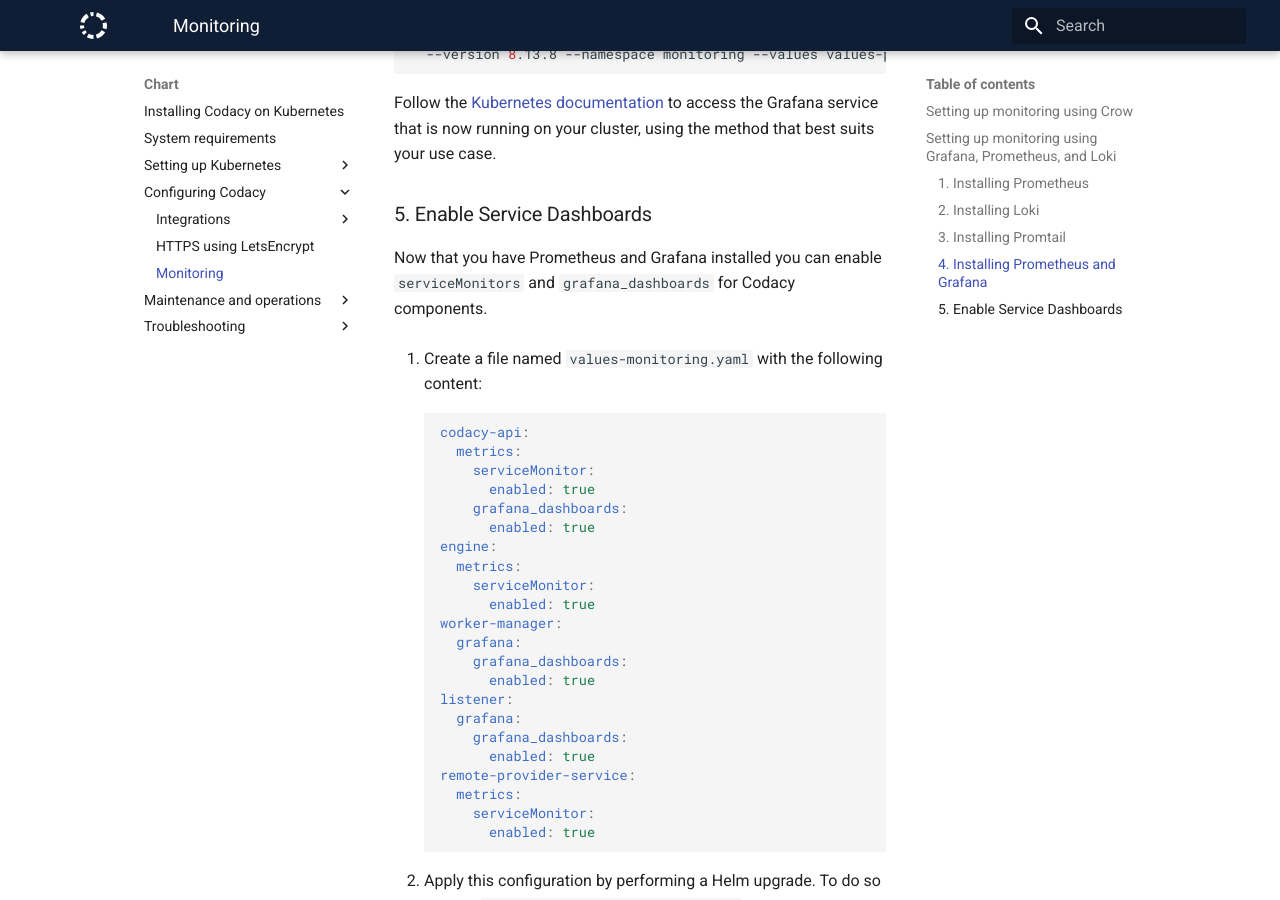
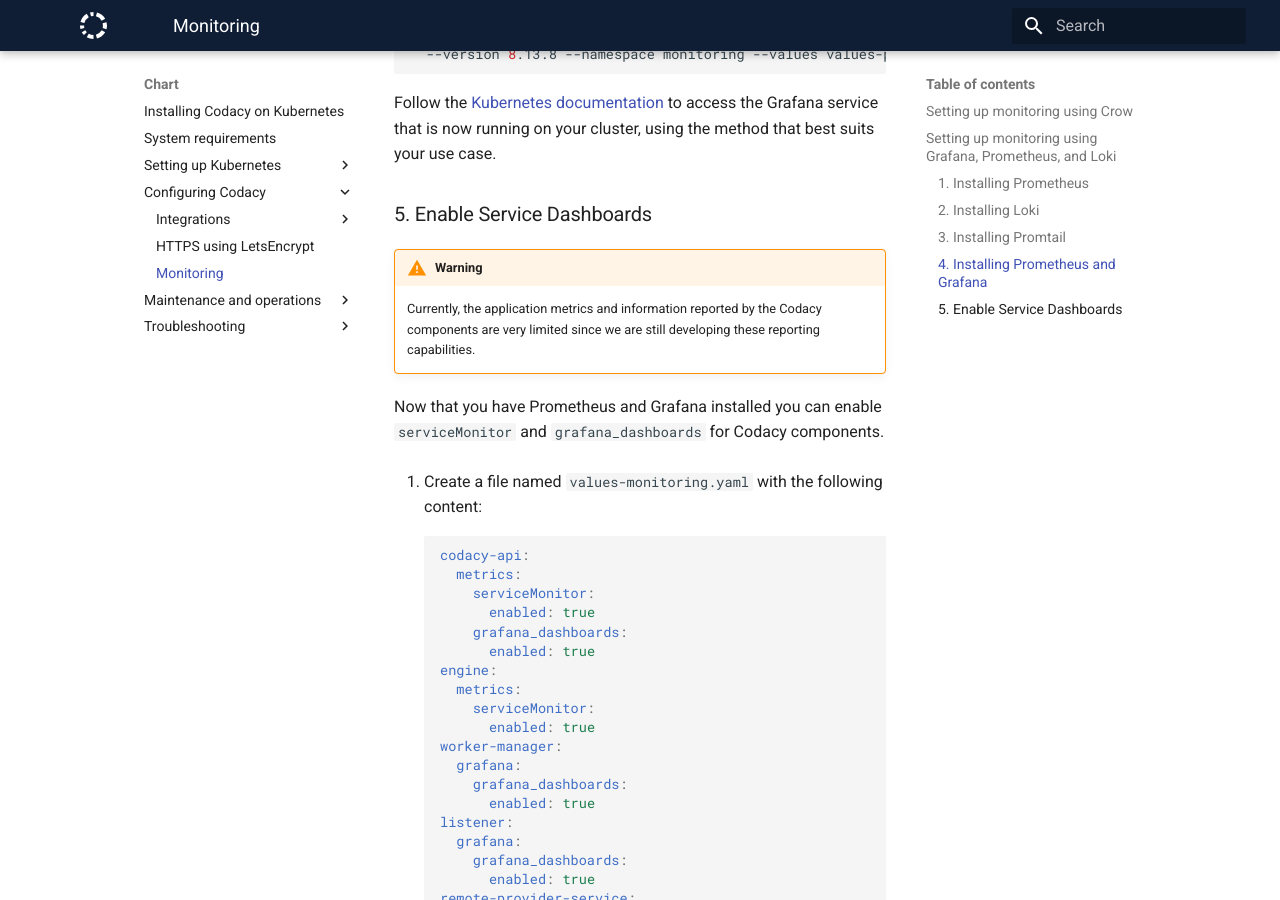
Before and after one commit to codacy/chart, an MkDocs documentation site: the page built from docs/configuration/monitoring.md, in a window 1280 px wide and 900 px high, scrolled down 3169 px. Built offline with MkDocs 1.6.1 and Material for MkDocs 9.7.7, drawn with Linux system fonts in a browser that asks for light colours; comment, search, counter and statistics services are not loaded.

Commit message:
Add disclaimer on enabling service dashboards

```diff
--- a/docs/configuration/monitoring.md
+++ b/docs/configuration/monitoring.md
@@ -109,7 +109,10 @@
 
 ### 5. Enable Service Dashboards
 
-Now that you have Prometheus and Grafana installed you can enable `serviceMonitors` and `grafana_dashboards` for Codacy components.
+!!! warning
+    Currently, the application metrics and information reported by the Codacy components are very limited since we are still developing these reporting capabilities.
+
+Now that you have Prometheus and Grafana installed you can enable `serviceMonitor` and `grafana_dashboards` for Codacy components.
 
 1.  Create a file named `values-monitoring.yaml` with the following content:
 
```
